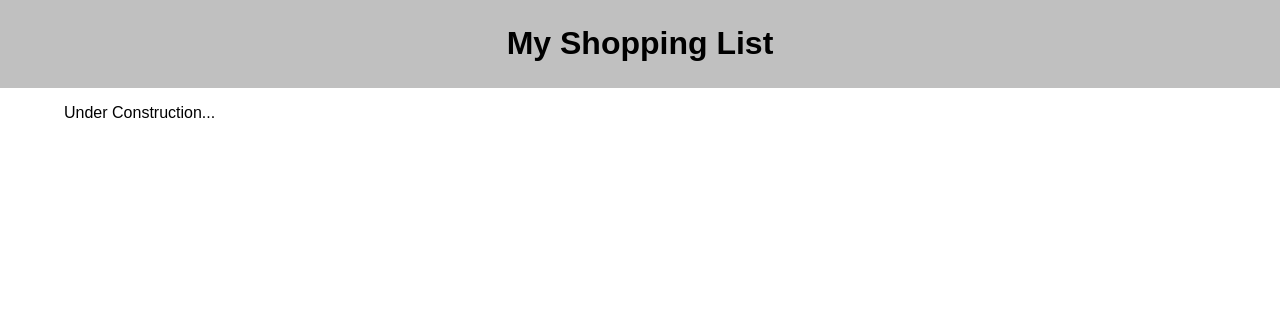
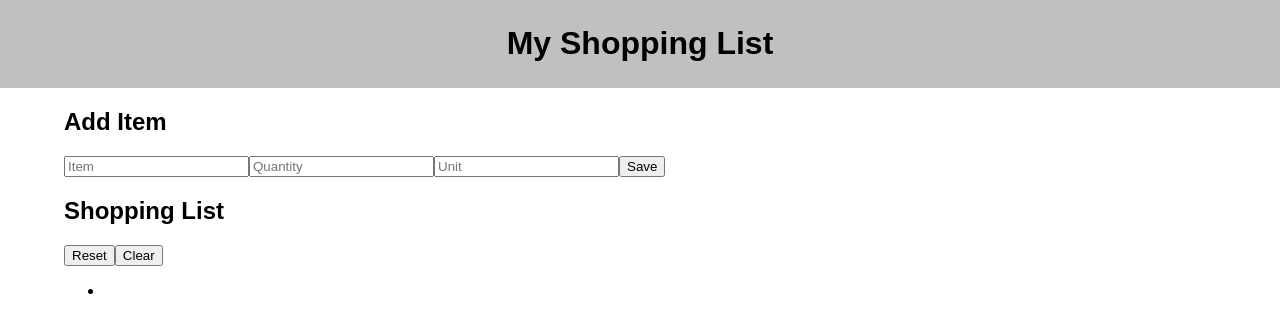
Before and after one commit to drewhoek/group-fs-react-shopping-list, a React (Create React App) app: page / in a window 1280 px wide. Shown: the top 332 px of the page. Built offline with nearby package versions, Linux system fonts and the light colour scheme.

Commit message:
two components done

```diff
--- a/src/components/App/App.jsx
+++ b/src/components/App/App.jsx
@@ -1,15 +1,47 @@
-import React from 'react';
 
+import React, { useState, useEffect } from 'react';
+// import axios from 'axios';
 import Header from '../Header/Header.jsx'
+import { ShoppingList } from '../ShoppingList/ShoppingList.jsx';
+import { ShoppingListForm } from '../ShoppingListForm/ShoppingListForm.jsx';
 import './App.css';
 
 
 function App() {
+
+//     const [shoppingList, setShoppingList] = useState([]);
+
+//     useEffect(() => {
+// getList();
+//     }, [])
+
+//     const getList = () => {
+//         axios.get('/list/').then(response => {
+//             setShoppingList(response.data)
+//         }).catch(err => {
+//             alert('There was an error getting shopping list', err)
+//         })
+//     }
+
+
+
+
+
+
+
+
+
+
     return (
         <div className="App">
             <Header />
             <main>
-                <p>Under Construction...</p>
+                <container className="entry-form">
+                    <ShoppingListForm />
+                </container>
+                <container className="list">
+                    <ShoppingList />
+                </container>
             </main>
         </div>
     );
--- /dev/null
+++ b/src/components/ShoppingList/ShoppingList.jsx
@@ -0,0 +1,16 @@
+export function ShoppingList () {
+
+    return (
+        <>
+        <h2>Shopping List</h2>
+        <button>Reset</button>
+        <button>Clear</button>
+        <ul>
+            <li>
+
+            </li>
+        </ul>
+
+        </>
+    )
+}
--- /dev/null
+++ b/src/components/ShoppingListForm/ShoppingListForm.jsx
@@ -0,0 +1,12 @@
+export function ShoppingListForm () {
+
+    return (
+        <>
+        <h2>Add Item</h2>
+        <input type="text" placeholder="Item" />
+        <input type="number" placeholder="Quantity" />
+        <input type="text" placeholder="Unit" />
+        <button>Save</button>
+        </>
+    )
+}
```
